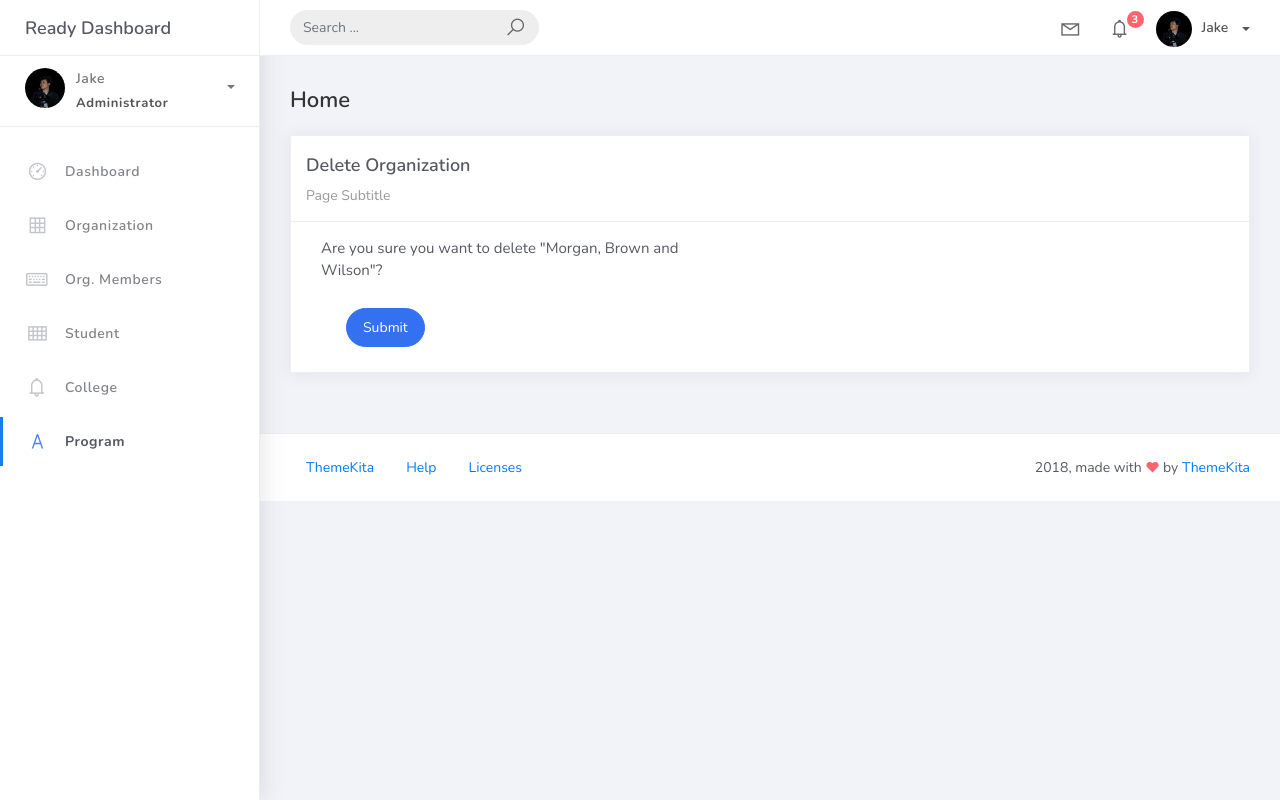
After one commit to jekmagalaman/PSUSpheres, a Django app: page /organization_list/1/delete in a window 1280 px wide. The commit adds this page. Run offline with Django 5.2, Linux system fonts and the light colour scheme; data comes from the database, SQL or seed files in the repository; both versions use the stored data as it was after the commit; some libraries are stand-ins or nearby versions.

Commit message:
delete feature

```diff
--- a/projectsite/projectsite/urls.py
+++ b/projectsite/projectsite/urls.py
@@ -16,7 +16,7 @@ Including another URLconf
 """
 from django.contrib import admin
 from django.urls import path
-from studentorg.views import HomePageView, OrganizationList, OrganizationCreateView, OrganizationUpdateView
+from studentorg.views import HomePageView, OrganizationList, OrganizationCreateView, OrganizationUpdateView, OrganizationDeleteView
 from studentorg import views
 
 urlpatterns = [
@@ -25,4 +25,5 @@ urlpatterns = [
     path('organization_list', OrganizationList.as_view(), name='organization-list'),
     path('organization_list/add', OrganizationCreateView.as_view(), name='organization-add'),
     path('organization_list/<pk>', OrganizationUpdateView.as_view(), name='organization-update'),
+    path('organization_list/<pk>/delete', OrganizationDeleteView.as_view(), name='organization-delete'),
 ]
--- a/projectsite/studentorg/views.py
+++ b/projectsite/studentorg/views.py
@@ -1,6 +1,6 @@
 from django.shortcuts import render
 from django.views.generic.list import ListView
-from django.views.generic.edit import CreateView, UpdateView
+from django.views.generic.edit import CreateView, UpdateView, DeleteView
 from studentorg.models import Organization
 from studentorg.forms import OrganizationForm
 from django.urls import reverse_lazy
@@ -28,4 +28,10 @@ class OrganizationUpdateView(UpdateView):
     template_name = 'org_edit.html'
     success_url = reverse_lazy('organization-list')
 
+class OrganizationDeleteView(DeleteView):
+    model = Organization
+    form_class = OrganizationForm
+    template_name = 'org_del.html'
+    success_url = reverse_lazy('organization-list')
+
 # Create your views here.
--- a/projectsite/templates/base.html
+++ b/projectsite/templates/base.html
@@ -204,8 +204,7 @@
 						<li class="nav-item active">
 							<a href="typography.html">
 								<i class="la la-font"></i>
-								<p>Typography</p>
-								<span class="badge badge-danger">25</span>
+								<p>Program</p>
 							</a>
 						</li>
 
--- /dev/null
+++ b/projectsite/templates/org_del.html
@@ -0,0 +1,31 @@
+{% extends 'base.html' %} {% load static %} {% block content %}
+    <div class="content">
+        <div class="container-fluid">
+            <h4 class="page-title">Home</h4>
+            <div class="row">
+                <div class="col-md-12">
+                    <div class="card">
+                        <div class="card-header">
+                            <div class="card-title">Delete Organization</div>
+                            <div class="card-category">Page Subtitle</div>
+                        </div>
+
+                        <div class="col-md-6">
+                        <div class="card-body">
+                            <form class="" action="" method="post" novalidate>
+                                <p>Are you sure you want to delete "{{ object }}"?</p>
+                                {% csrf_token %} {% include 'includes/form.html' %}
+                                <div class="form-group">
+                                    <div class="col-md-12 col-sm-3">
+                                        <button type="submit" class="btn btn-primary btn-rounded">Submit</button>
+                                    </div>
+                                </div>
+                            </form>
+                        </div>
+                        </div>
+                    </div>
+                </div>
+            </div>
+        </div>
+    </div>
+{% endblock %}
```
Also changed, not shown: projectsite/templates/org_list.html (+5 -2 lines), projectsite/db.sqlite3.
